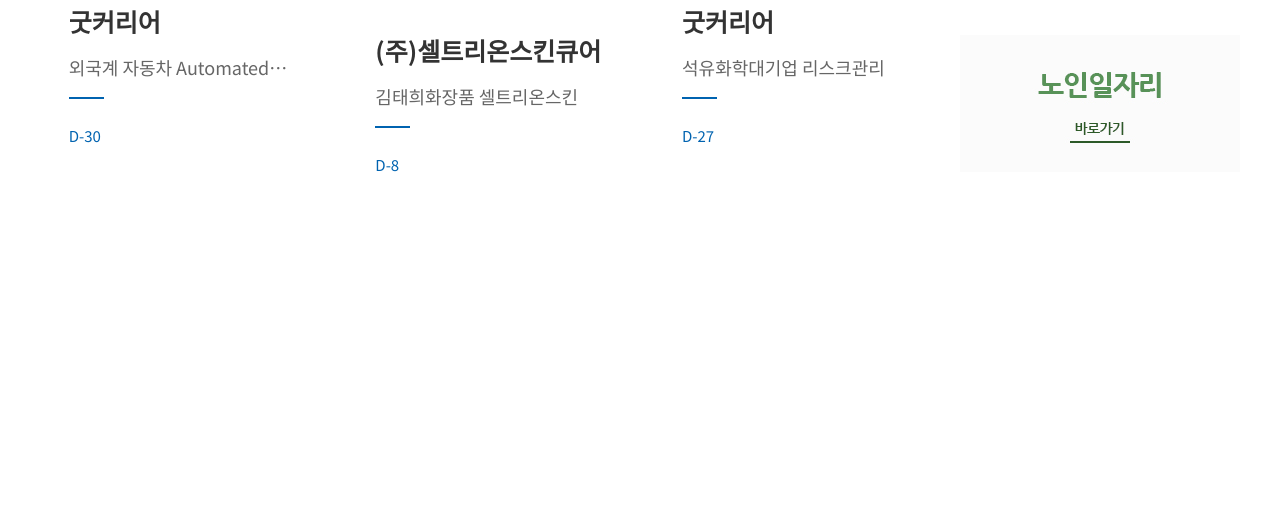
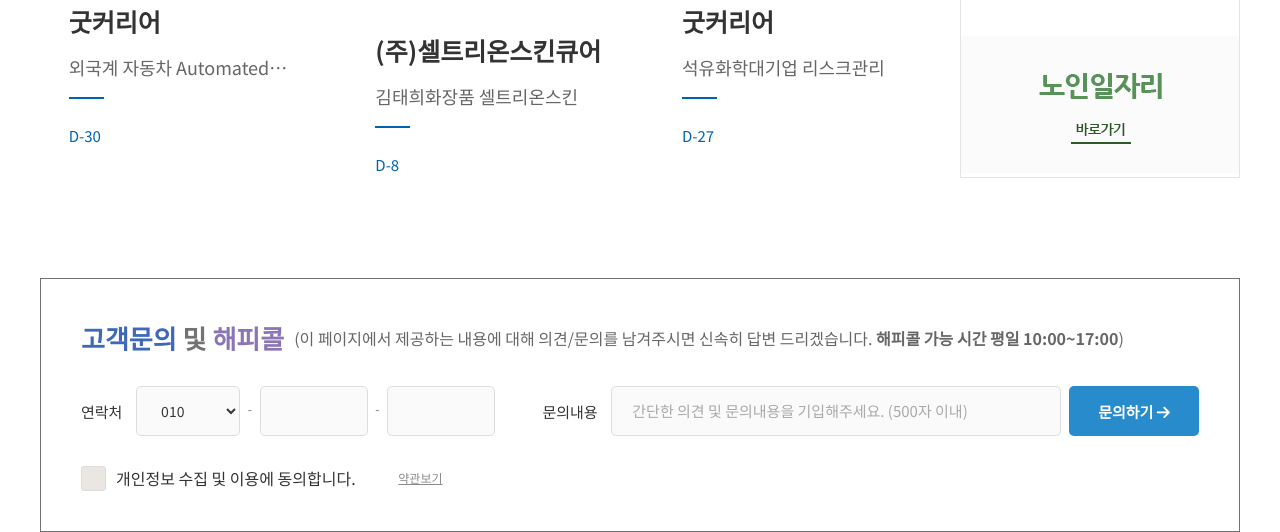
Before and after one commit to che-ri/woori-seniorplus-clone, a plain HTML site: page index.html in a window 1280 px wide. Shown: the part 4109-4641 px from the top of the page. Before the commit the page ends 4387 px from the top, so only its background shows below. Drawn offline with nearby package versions, Linux system fonts and the light colour scheme; some icons are missing.

Commit message:
add happycall section

```diff
--- a/default.css
+++ b/default.css
@@ -136,66 +136,7 @@ select {
   background: #fff;
   border-radius: 5px;
 }
-input[type="tel"],
-input[type="time"],
-input[type="text"],
-input[type="password"],
-input[type="search"],
-input[type="email"],
-input[type="file"],
-input[type="url"],
-input[type="number"],
-input[type="date"],
-textarea {
-  height: 30px;
-  font-size: 13px;
-  color: #373737;
-  border: 1px solid #e9e9e9;
-  background: #fff;
-  transition: all 0.5s;
-  vertical-align: middle;
-}
-input::-webkit-input-placeholder {
-  color: #b5b5b5;
-  font-size: 12px;
-  line-height: 100%;
-}
-textarea {
-  padding: 5px 0;
-}
-select:focus,
-textarea:focus,
-input:focus {
-  border: 1px solid #727272;
-}
 
-input[type="tel"][readonly],
-input[type="text"][readonly],
-input[type="password"][readonly],
-input[type="email"][readonly],
-input[type="search"][readonly],
-input[type="tel"][disabled],
-input[type="text"][disabled],
-input[type="password"][disabled],
-input[type="search"][disabled],
-input[type="email"][disabled] {
-  background: #eaeaea;
-  border-color: #c0c0c0;
-  color: #666;
-  -webkit-appearance: none;
-  font-size: 12px;
-}
-textarea[readonly],
-textarea[disabled] {
-  padding: 11px;
-  font-size: 16px;
-  color: #666;
-  font-weight: normal;
-  line-height: 140%;
-  height: 78px;
-  background: #eaeaea;
-  border: 1px solid #c0c0c0;
-}
 
 .clear {
   clear: both;
--- a/index.css
+++ b/index.css
@@ -926,6 +926,7 @@ header .btm .spot button i {
   grid-row: 2/3;
   margin-left: 20px;
   background: url("./img/노인일자리.png");
+  border: 1px solid #e4e4e4;
 }
 
 .job-info ul {
@@ -994,3 +995,129 @@ header .btm .spot button i {
   bottom: 26px;
   left: 0;
 }
+
+
+
+
+/* 해피콜 영역 */
+.happycall-box{
+  padding: 40px;
+  border: 1px solid ;
+}
+
+.happycall-title{
+  display: flex;
+  align-items: center;
+}
+
+.happycall-title h2{
+  margin-right: 10px;
+  font-size: 26px;
+}
+
+.happycall-title h2 span{
+color: #3f69b8;
+}
+
+.happycall-title h2 em{
+  color: #8a76b4;
+  font-weight: bold;
+}
+
+.happycall-title p{
+  color: #666;
+  font-size: 16px;
+}
+/* 해피콜 문의하기 영역 */
+.happycall-box .happycall-form{
+  padding: 30px 0;
+  display: flex;
+  justify-content: space-between;
+  }
+
+  .happycall-box .happycall-form label{
+    color: #333;
+    font-size: 15px;
+    padding: 0 6px 0 0;
+  }
+
+  .happycall-box .happycall-form input, .happycall-box .happycall-form select{
+  border: 1px solid #ddd;
+  height: 50px;
+  border-radius: 5px;
+  background-color: #fafafa;
+  font-size: 14px;
+  padding-left: 20px;
+  margin: 0 5px;
+  }
+
+  .happycall-box .happycall-form input::-webkit-input-placeholder{
+    font-size: 15px;
+    color: #a9a9a9;
+  }
+
+  .happycall-box .happycall-form button{
+    width: 130px;
+    height: 50px;
+    background-color: #288bcc;
+    border-radius: 5px;
+    color: #fff;
+    font-size: 15px;
+    font-weight: bold;
+  }
+  /* 해피콜 문의하기 약관보기 영역 */
+  .happycall-box .checkbox{
+    display: inline-block;
+    vertical-align: middle;
+    position: relative;
+    margin-right: 20px;
+  }
+
+  .happycall-box .checkbox input[type="checkbox"]{
+    position: absolute;
+    left: 0;
+    top: 0;
+    width: 29px;
+    height: 25px;
+    margin: 0;
+    opacity: 0;
+    vertical-align: middle;
+    z-index: 99;
+  }
+
+  .happycall-box input[type="checkbox"] + label {
+    display: inline-block;
+    cursor: pointer;
+    padding-left: 35px;
+    color: #333;
+    font-size: 16px;
+    line-height: 25px;
+    position: relative;
+}
+
+.happycall-box input[type="checkbox"]+ label::after {
+  content: '';
+  width: 29px;
+  height: 25px;
+  display: block;
+  background: url("./img/check-none.png") no-repeat 0 0;
+  position: absolute;
+  left: 0;
+  top: 0;
+  transition: all .2s cubic-bezier(0,0,.01,.98);
+  -webkit-transition: all .2s cubic-bezier(0,0,.01,.98);
+  -moz-transition: all .2s cubic-bezier(0,0,.01,.98);
+}
+
+  .happycall-box input[type="checkbox"]:checked + label::after{
+    background: url("./img/check-on.png");
+
+  }
+
+  .happycall-box .terms{
+    display: inline-block;
+    color: #8b8b8b;
+    text-decoration: underline;
+    margin-left: 20px;
+    vertical-align: -1px;
+  }
--- a/index.html
+++ b/index.html
@@ -351,6 +351,40 @@
             </div>
         </div>
     </section>
+    <section class="happycall">
+        <div class="inner">
+            <div class="happycall-box">
+                <div class="happycall-title">
+                    <h2><span>고객문의</span> 및 <em>해피콜</em></h2>
+                    <p>(이 페이지에서 제공하는 내용에 대해 의견/문의를 남겨주시면 신속히 답변 드리겠습니다. <strong>해피콜 가능 시간 평일
+                            10:00~17:00</strong>)</p>
+                </div>
+                <div class="happycall-form">
+                    <div>
+                        <label for="happycall-tel">연락처</label>
+                        <select id="happycall-tel" style="width: 104px">
+                            <option>010</option>
+                        </select>
+                        -
+                        <input type=" tel" title="연락처 핸드폰 중간자리" style="width: 108px">
+                        -
+                        <input type=" tel" title="연락처 핸드폰 마지막자리" style="width: 108px">
+                    </div>
+                    <div>
+                        <label for="happycall-text">문의내용</label>
+                        <input type="text" id="happycall-text" placeholder="간단한 의견 및 문의내용을 기입해주세요. (500자 이내)"
+                            style="width: 450px">
+                        <button>문의하기 <i class="fas fa-arrow-right"></i></button>
+                    </div>
+                </div>
+                <span class="checkbox">
+                    <input type="checkbox" id="happycall-chk">
+                    <label for=" happycall-chk">개인정보 수집 및 이용에 동의합니다.</label>
+                </span>
+                <a href="#" class="terms">약관보기</a>
+            </div>
+        </div>
+    </section>
     <script src="https://kit.fontawesome.com/6478f529f2.js" crossorigin="anonymous"></script>
     <script>
         var swiper2 = new Swiper('.swiper-container', {
```
Also changed, not shown: img/check-none.png (added), img/check-on.png (added).
